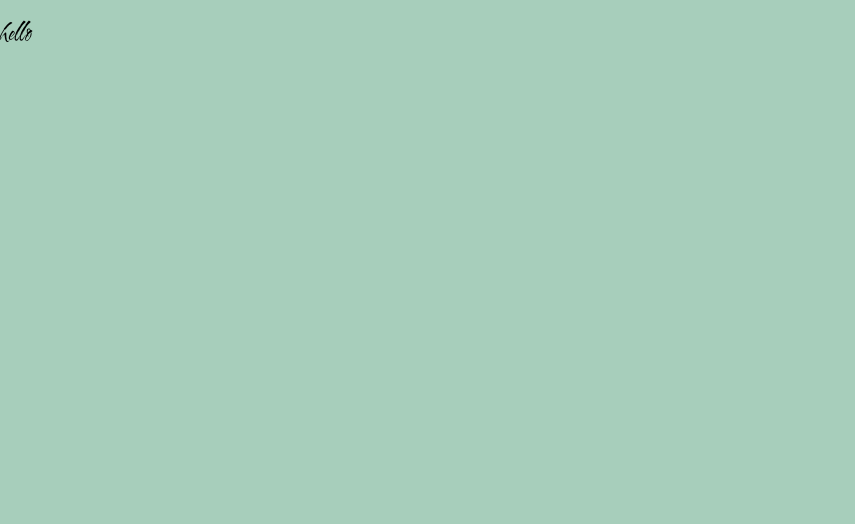
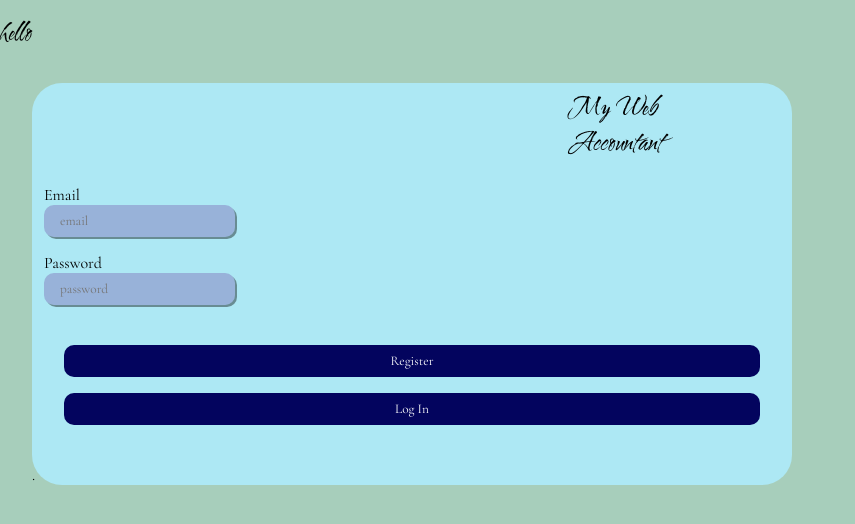
Before and after one commit to menu89/fatima-abrar-client-my-web-accoutant-capstone, a React (Create React App) app: page / in a window 1280 px wide. Shown: the top 524 px of the page, without its empty margins (0-855 px from the left). Built offline with nearby package versions, Linux system fonts and the light colour scheme; no server answers.

Commit message:
log in page functional and connected to backend

```diff
--- a/src/App.js
+++ b/src/App.js
@@ -3,6 +3,7 @@ import { BrowserRouter, Route, Switch, Redirect} from 'react-router-dom';
 import Login from './pages/Login';
 import Register from './pages/Register';
 import Dashboard from './pages/Dashboard';
+import InitialSetUp from './pages/InitialSetUp';
 
 function App() {
   return (
@@ -15,6 +16,7 @@ function App() {
       <Switch>
         <Route path="/" exact component={Login} />
         <Route path="/register" component={Register} />
+        <Route path="/ISU" component={InitialSetUp} />
         <Route path='/dashboard' component={Dashboard} />
         <Redirect to="/" />
       </Switch>
--- a/src/pages/Login.js
+++ b/src/pages/Login.js
@@ -1,9 +1,87 @@
 import '../styles/Login.scss';
+import {useState, useEffect} from 'react';
+import {Redirect} from 'react-router-dom';
+import useForm from '../util/useForm';
+import checkFieldCompletion, {validateLoginForm} from '../util/formValidation';
+import InputField from '../components/InputField/InputField';
+import Button from '../components/Button/Button';
+import axios from 'axios';
+
+const axiosURL=process.env.REACT_APP_AXIOSURL
 
 function Login () {
+    const [values, handleOnChange] = useForm({email:"",password:""})
+    const [redirectToRegister, setRedirectToRegister] = useState(false)
+    const [redirectToISU, setRedirectToISU] = useState(false)
+    const [buttonStatus, setButtonStatus] = useState(true)
+    const [validationStatus, setValidationStatus] = useState(null)
+    const [validationMsg, setValidationMsg] = useState(null)
+
+    const propsArray = [
+        { name:'email', labelText: "Email", changeFunc:handleOnChange, values:values['email'], type:'text'},
+        { name:'password', labelText: "Password", changeFunc:handleOnChange, values:values['password'],type:'password'}
+    ]
+
+    useEffect(()=> {
+        setButtonStatus(checkFieldCompletion(values))
+    }, [values])
+
+    useEffect(() => {
+        setRedirectToISU(sessionStorage.getItem('JWT-Token'))
+    },[])
+
+    const callAxios = () => {
+        const userLogin = {
+            email: values['email'],
+            password: values['password']
+        }
+
+        axios.post(`${axiosURL}/user/login`,userLogin)
+        .then(response => {
+            sessionStorage.setItem('JWT-Token', JSON.stringify(response.data.token))
+            setTimeout(()=>{
+                setRedirectToISU(true)
+            },3000)
+        })
+        .catch((err) => {
+            let message = ""
+            if (err.response.status === 404) {
+                message = err.message
+            } else {
+                message = err.response.data
+            }
+            setValidationMsg(message)
+            setValidationStatus(false)
+        })
+    }
+
+    const login = (event) => {
+        event.preventDefault()
+        const {status, message} = validateLoginForm(values)
+        setValidationStatus(status)
+        setValidationMsg(message)
+
+        if (status) {
+            callAxios()
+        }
+    }
+
     return (
-        <>
-        </>
+        <main>
+            <h1 className="register__main-heading">My Web Accountant</h1>
+            <form>
+                {propsArray.map(oneItem => <InputField key={oneItem.name} fieldData={oneItem} />)}
+            </form>
+            <div className='register__button-container'>
+                <Button content="Register" clickFunc={()=>setRedirectToRegister(true)} buttonEnabled={false} />
+                <Button content="Log In" clickFunc={(event)=>login(event)} buttonEnabled={buttonStatus} />
+            </div>
+
+            {!validationStatus && <p>{validationMsg}</p>}
+            {redirectToISU && <Redirect to='ISU'/>}
+            {redirectToRegister && <Redirect to='/register' />}
+            <p>.</p>
+        </main>
     )
 }
 
--- a/src/pages/Register.js
+++ b/src/pages/Register.js
@@ -7,7 +7,7 @@ import InputField from '../components/InputField/InputField';
 import Button from '../components/Button/Button';
 import axios from 'axios';
 
-const axiosURL = 'http://localhost:9000/api'
+const axiosURL = process.env.REACT_APP_AXIOSURL
 
 function Register () {
     const [values, handleOnChange] = useForm({username:"",email:"",password:"",confirmPassword:""})
--- a/src/util/formValidation.js
+++ b/src/util/formValidation.js
@@ -45,8 +45,20 @@ function validateRegistrationForm (values) {
     return {status: true}
 }
 
+function validateLoginForm (values) {
+    const { email} = values
+    if (!checkEmail(email)) {
+        return {
+            status:false,
+            message: "Please use a valid email address"
+        }
+    }
+
+    return {status: true}
+}
 
 export default checkFieldCompletion;
 export {
-    validateRegistrationForm
+    validateRegistrationForm,
+    validateLoginForm
 }
```
Also changed, not shown: 1 other file (tests, documents, lock files or other folders).
